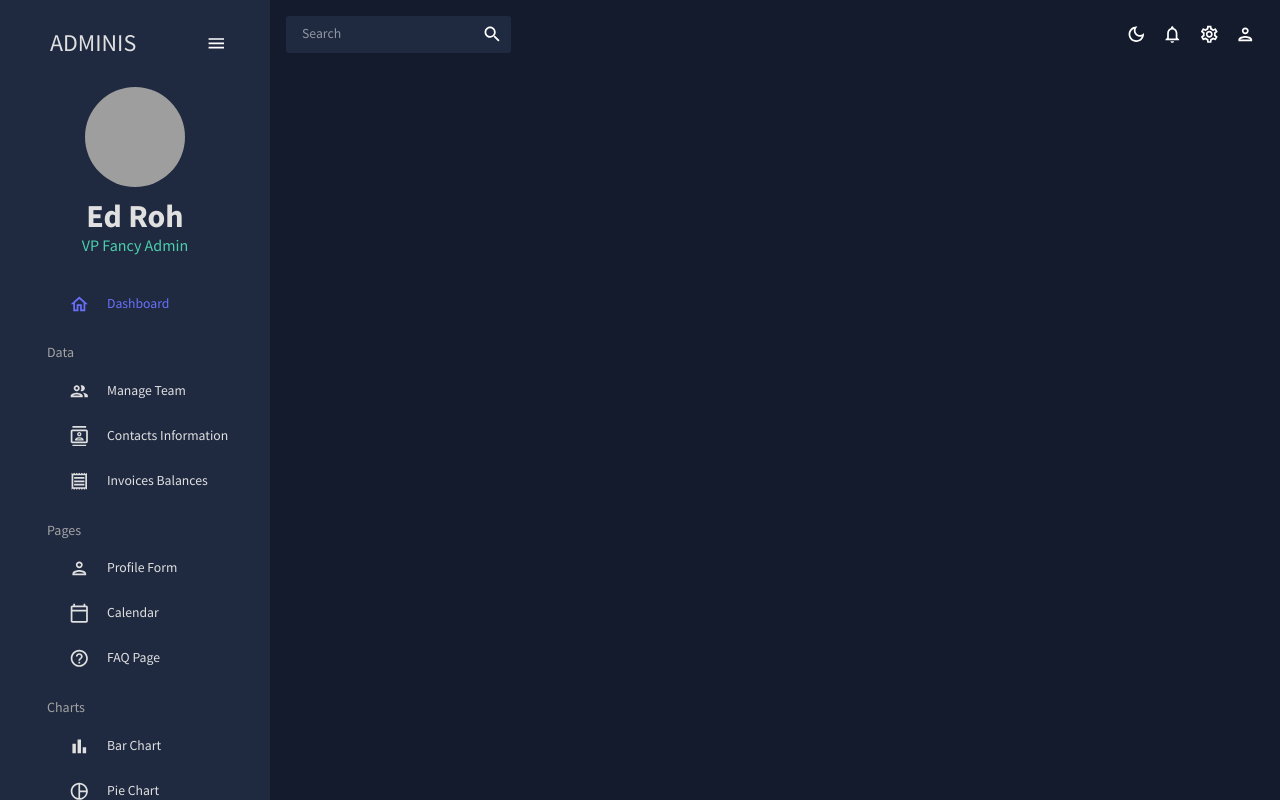
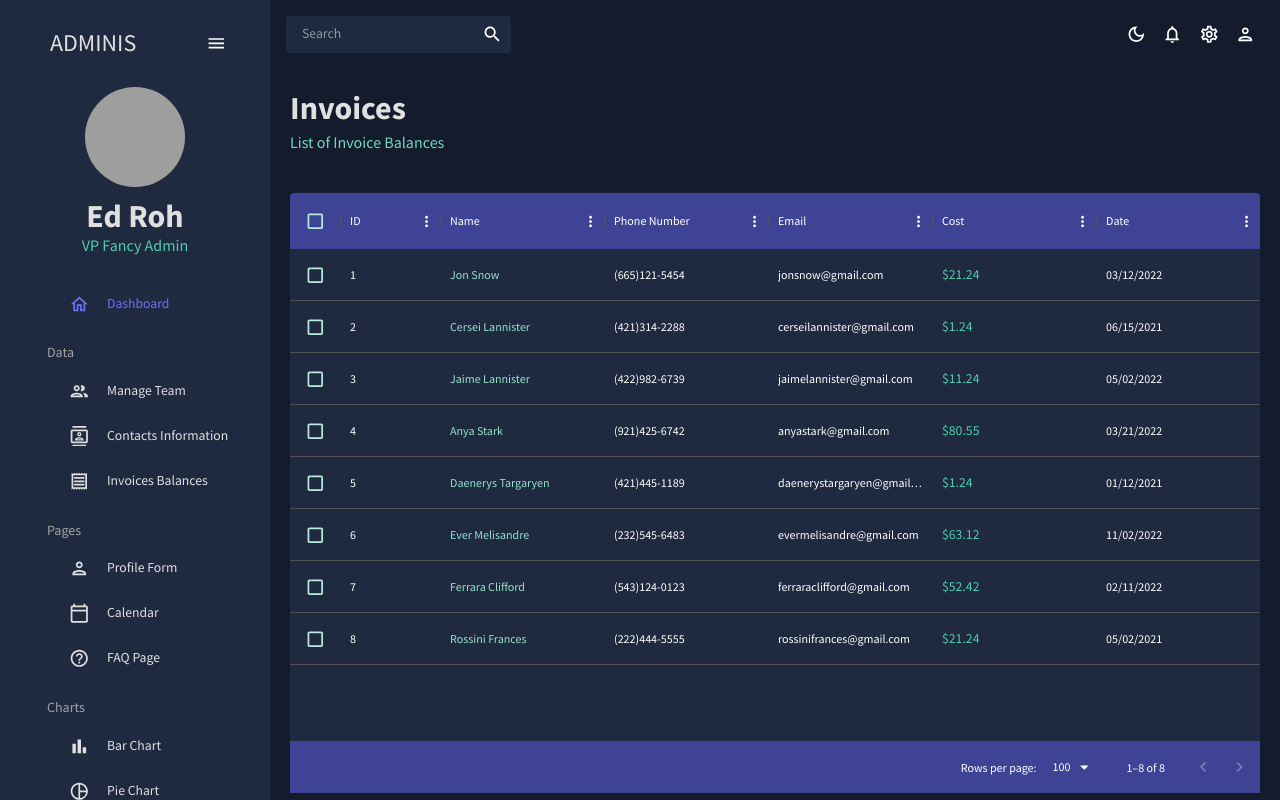
Before and after one commit to alecmccue/react-admin-dashboard, a React (Create React App) app: page /invoices in a window 1280 px wide. Built offline with nearby package versions, Linux system fonts and the light colour scheme; grey boxes are pictures that could not be loaded.

Commit message:
invoices page

```diff
--- a/src/App.js
+++ b/src/App.js
@@ -6,7 +6,7 @@ import Sidebar from "./scenes/global/Sidebar";
 import Dashboard from "./scenes/dashboard";
 import Team from "./scenes/team";
 import Contacts from "./scenes/contacts";
-// import Invoices from "./scenes/invoices";
+import Invoices from "./scenes/invoices";
 // import Bar from "./scenes/bar";
 // import Form from "./scenes/form";
 // import Line from "./scenes/line";
@@ -30,7 +30,7 @@ function App() {
               <Route path="/" element={<Dashboard />} />
               <Route path="/team" element={<Team />} />
               <Route path="/contacts" element={<Contacts />} />
-              {/* <Route path="/invoices" element={<Invoices />} /> */}
+              <Route path="/invoices" element={<Invoices />} />
               {/* <Route path="/form" element={<Form />} /> */}
               {/* <Route path="/bar" element={<Bar />} /> */}
               {/* <Route path="/pie" element={<Pie />} /> */}
--- a/src/scenes/contacts/index.jsx
+++ b/src/scenes/contacts/index.jsx
@@ -25,8 +25,8 @@ const Contacts = () => {
       headerAlign: "left",
       align: "left",
     },
+    { field: "phone", headerName: "Phone Number", flex: 1 },
     { field: "email", headerName: "Email", flex: 1 },
-    { field: "phone", headerName: "Phone Number", flex: 1 },
     { field: "address", headerName: "Address", flex: 1 },
     { field: "city", headerName: "City", flex: 1 },
     { field: "zipCode", headerName: "Zip Code", flex: 1 },
--- a/src/scenes/invoices/index.jsx
+++ b/src/scenes/invoices/index.jsx
@@ -1,42 +1,37 @@
-import { Box, Toolbar } from "@mui/material";
-import { DataGrid, GridToolbar } from "@mui/x-data-grid";
+import { Box, Typography, useTheme } from "@mui/material";
+import { DataGrid } from "@mui/x-data-grid";
 import { tokens } from "../../theme";
-import { mockDataContacts } from "../../data/mockData";
+import { mockDataInvoices } from "../../data/mockData";
 import Header from "../../components/Header";
-import { useTheme } from "@mui/material";
 
-const Contacts = () => {
+const Invoices = () => {
   const theme = useTheme();
   const colors = tokens(theme.palette.mode);
 
   const columns = [
-    { field: "id", headerName: "ID", flex: 0.5 },
-    { field: "registrarId", headerName: "Registrar ID" },
+    { field: "id", headerName: "ID" },
     {
       field: "name",
       headerName: "Name",
       flex: 1,
       cellClassName: "name-column--cell",
     },
+    { field: "phone", headerName: "Phone Number", flex: 1 },
+    { field: "email", headerName: "Email", flex: 1 },
     {
-      field: "age",
-      headerName: "Aage",
-      type: "number",
-      headerAlign: "left",
-      align: "left",
+      field: "cost",
+      headerName: "Cost",
+      flex: 1,
+      renderCell: (params) => <Typography color={colors.greenAccent[500]}>${params.row.cost}</Typography>,
     },
-    { field: "email", headerName: "Email", flex: 1 },
-    { field: "phone", headerName: "Phone Number", flex: 1 },
-    { field: "address", headerName: "Address", flex: 1 },
-    { field: "city", headerName: "City", flex: 1 },
-    { field: "zipCode", headerName: "Zip Code", flex: 1 },
+    { field: "date", headerName: "Date", flex: 1 },
   ];
 
   return (
     <Box m="20px">
       <Header
-        title="CONTACTS"
-        subtitle="List of Contacts for future reference"
+        title="Invoices"
+        subtitle="List of Invoice Balances"
       />
       <Box
         m="40px 0 0 0"
@@ -62,19 +57,19 @@ const Contacts = () => {
             borderTop: "none",
             backgroundColor: colors.blueAccent[700],
           },
-          "& .MuiDataGrid-toolbarContainer .MuiButton-text": {
-            color: `${colors.grey[100]} !important`,
-          },
+          "& .MuiCheckbox-root": {
+            color: `${colors.greenAccent[200]} !important`
+          }
         }}
       >
         <DataGrid
-          rows={mockDataContacts}
+          checkboxSelection
+          rows={mockDataInvoices}
           columns={columns}
-          components={{ Toolbar: GridToolbar }}
         />
       </Box>
     </Box>
   );
 };
 
-export default Contacts;
+export default Invoices;
--- a/src/scenes/team/index.jsx
+++ b/src/scenes/team/index.jsx
@@ -26,8 +26,8 @@ const Team = () => {
       headerAlign: "left",
       align: "left",
     },
+    { field: "phone", headerName: "Phone Number", flex: 1 },
     { field: "email", headerName: "Email", flex: 1 },
-    { field: "phone", headerName: "Phone Number", flex: 1 },
     {
       field: "access",
       headerName: "Access Level",
```
